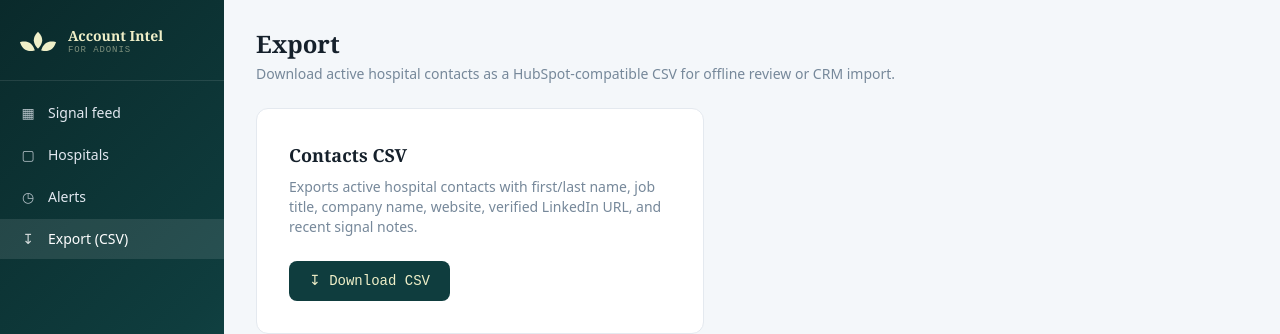
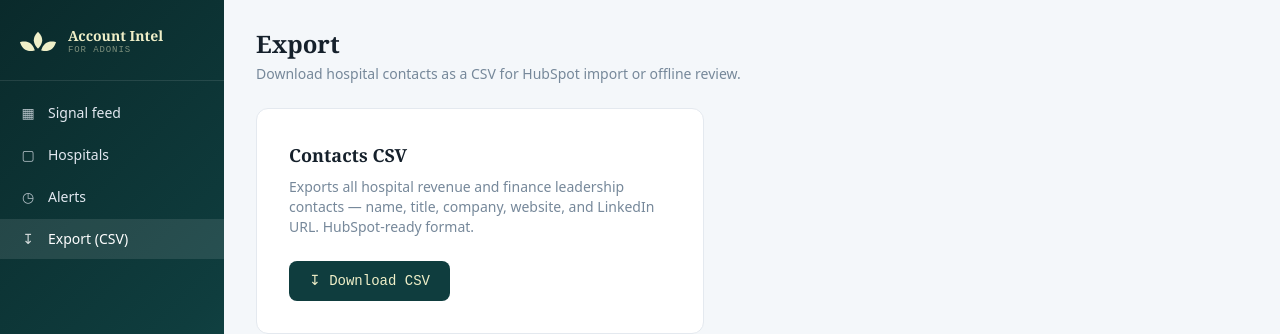
Before and after one commit to jp-bmn/adonisagent, a Next.js app in the folder apps/web/: page /export in a window 1280 px wide. Shown: the top 334 px of the page. Built offline with nearby package versions, Linux system fonts and the light colour scheme; no server answers.

Commit message:
fix: apply PR #35 export page label updates (Contacts CSV, HubSpot description)

```diff
--- a/apps/web/src/app/export/page.tsx
+++ b/apps/web/src/app/export/page.tsx
@@ -30,14 +30,15 @@ export default function ExportPage() {
       <header className="mb-6">
         <h1 className="font-serif text-2xl font-semibold text-brand">Export</h1>
         <p className="text-sm text-slate-500 mt-1">
-          Download active hospital contacts as a HubSpot-compatible CSV for offline review or CRM import.
+          Download hospital contacts as a CSV for HubSpot import or offline review.
         </p>
       </header>
 
       <div className="bg-white border border-line rounded-xl p-8 max-w-md">
         <h2 className="font-serif text-lg font-semibold text-brand mb-2">Contacts CSV</h2>
         <p className="text-sm text-slate-500 mb-6">
-          Exports active hospital contacts with first/last name, job title, company name, website, verified LinkedIn URL, and recent signal notes.
+          Exports all hospital revenue and finance leadership contacts — name, title, company,
+          website, and LinkedIn URL. HubSpot-ready format.
         </p>
         <button
           onClick={handleDownload}
```
